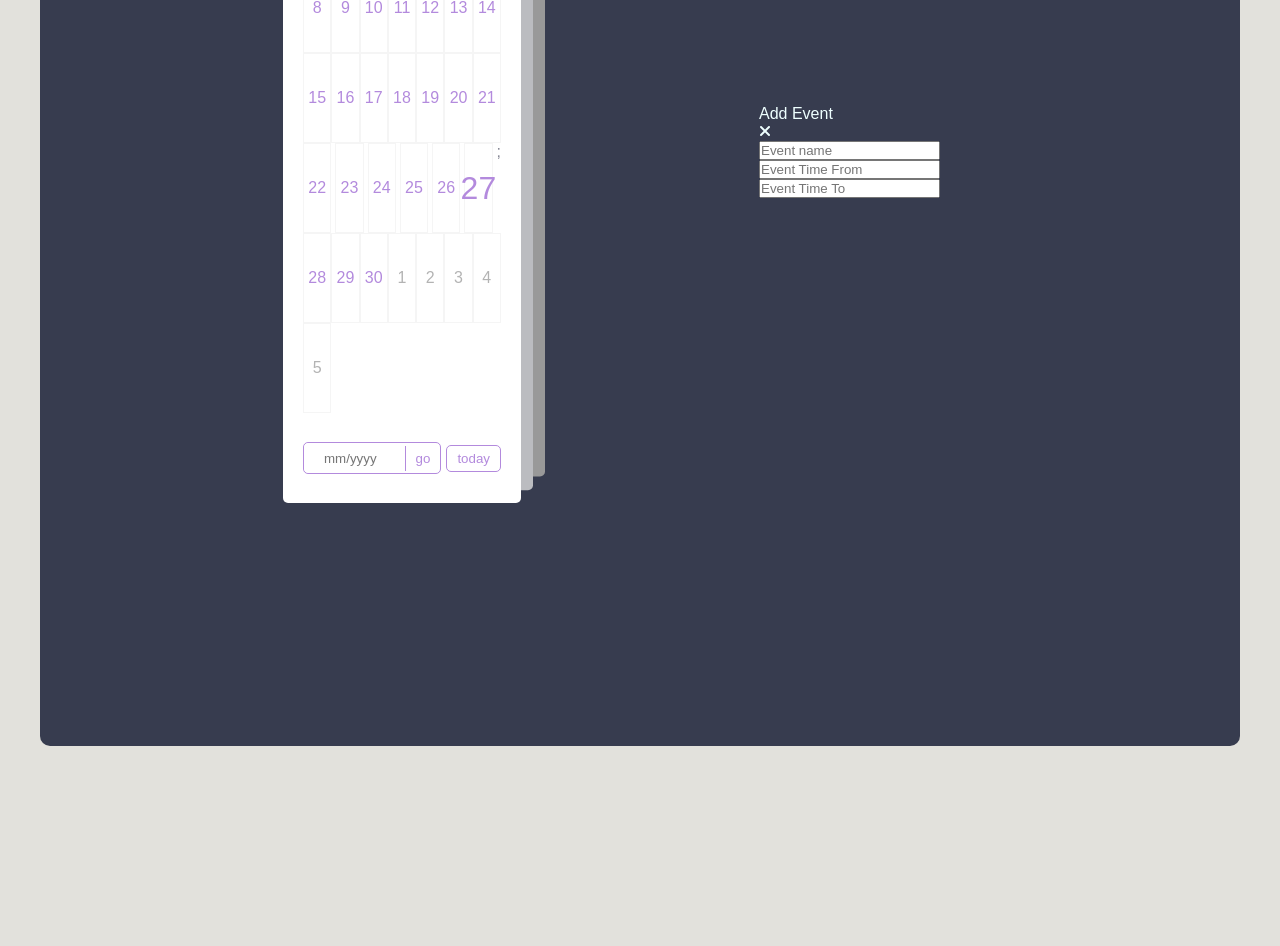
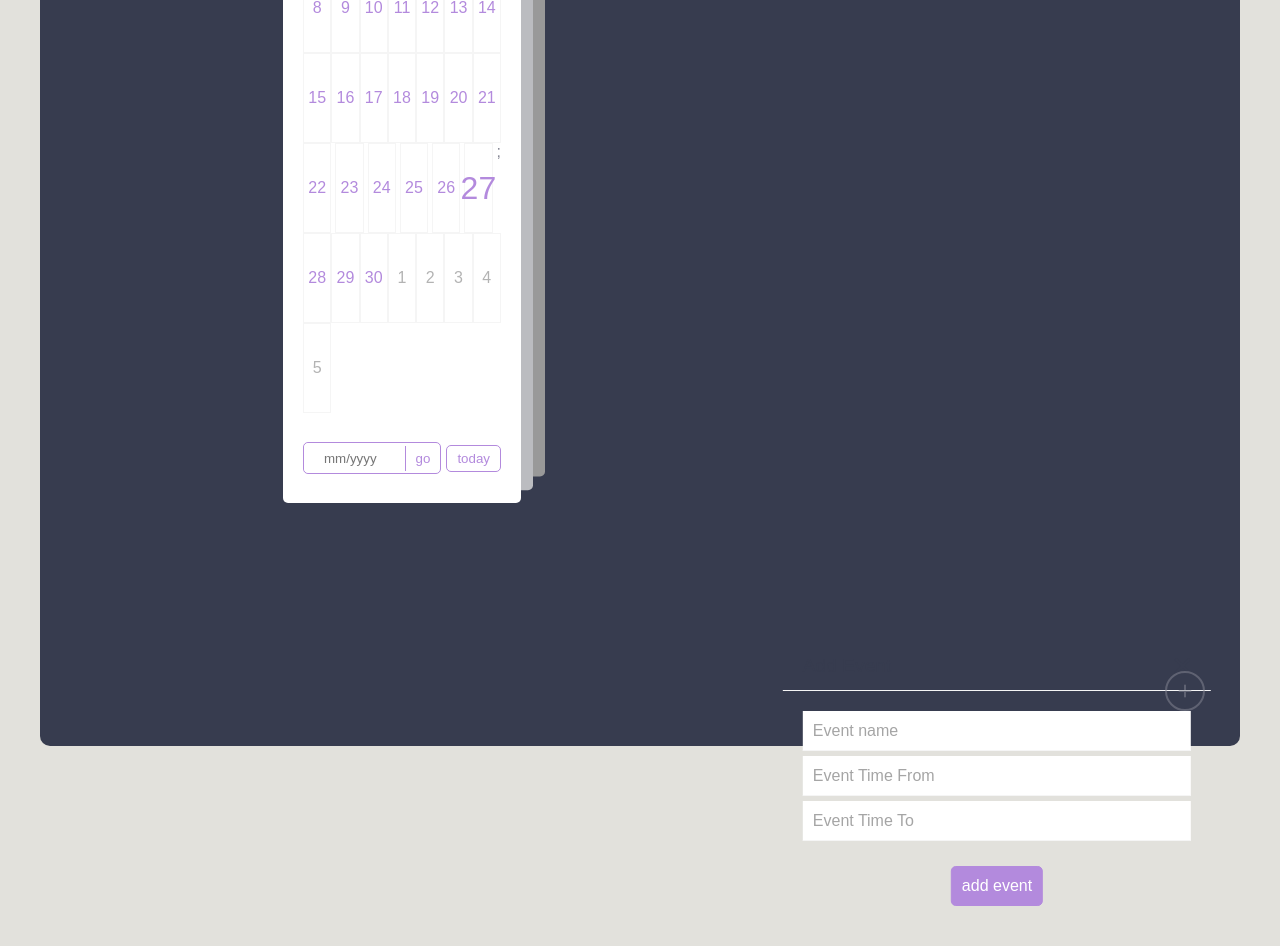
Before and after one commit to ludmiyula/Gestor-de-Puntos, a plain HTML site: page index.html in a window 1280 px wide. Shown: the part 620-1566 px from the top of the page. Before the commit the page ends 1366 px from the top, so only its background shows below. Drawn offline with Linux system fonts and the light colour scheme.

Commit message:
nuevos cambios

```diff
--- a/index.html
+++ b/index.html
@@ -136,9 +136,16 @@
                     placeholder="Event Time To"
                     class="event-time-to" />
                 </div>
+                <div class="add-event-footer">
+                <button class="add-event-btn"> add event</button>
                 </div>
             </div>
-     <!-- <div id="point-input">
+        </div>
+       <button class="add-event">
+        <i class="fas fa-plus"></i>
+       </button>
+
+         <!--<div id="point-input">
          <h2>Registrar Puntos: <span id="selected-date">Selecciona una fecha</span></h2>
          <input type="number" id="points" placeholder="Ingresa los puntos">
          <button onclick="addPoints()">Añadir Puntos</button>
--- a/script.js
+++ b/script.js
@@ -145,3 +145,6 @@ function gotoDate() {
     }
     alert("invalid date");
 }
+const addEventBtn = document.querySelector(".add-event"),
+  addEvenConteiner = document.querySelector(".add-event-wrapper"),
+  addEventCloseBtn = document.querySelector(".close");
--- a/styles.css
+++ b/styles.css
@@ -309,3 +309,120 @@ background-color: #373c4f;
 .event:hover::after {
     display: flex;
 }
+.add-event-wrapper{
+    position: absolute;
+    bottom: 100px;
+    left: 50%;
+    width: 90%;
+    max-height: 0;
+    overflow: 5px;
+    background-color: #fff;
+    transform: translate(-50%);
+    transition: max-height 0.5s;
+}
+.add-event-wrapper.active{
+    max-height: 300px;
+}
+.add-event-header{
+    width: 100%;
+    height: 50px;
+    display: flex;
+    align-items: center;
+    justify-content: space-between;
+    padding: 0 20px;
+    color: #373c4f;
+    border-bottom: 1px solid #f5f5f5;
+}
+.add-event-header .close{
+    font-size: 1.5rem;
+    cursor: pointer;
+}
+.add-event-header .close:hover{
+    color: var(--primary-clr);
+}
+.add-event-header .title{
+    font-size: 1.2rem;
+    font-weight: 500;
+}
+.add-event-body{
+    width: 100%;
+    height: 100%;
+    display: flex;
+    flex-direction: column;
+    gap: 5px;
+    padding: 20px;
+}
+.add-event-body .add-event-input{
+    width: 100%;
+    height: 40px;
+    display: flex;
+    align-items: center;
+    justify-content: space-between;
+    gap: 10px;
+}
+.add-event-body .add-event-input input{
+    width: 100%;
+    height: 100%;
+    outline: none;
+    border: none;
+    border-bottom: 1px solid #f5f5f5;
+    padding: 0 10px;
+    font-size: 1rem;
+    font-weight: 400;
+    color: #373c4f;
+}
+.add-event-body .add-event-input input::placeholder{
+    color: #a5a5a5;
+}
+.add-event-body .add-event-input input:focus{
+    border-color: var(--primary-clr);
+}
+.add-event-body .add-event-input input:focus::placeholder{
+    color: var(--primary-clr);
+}
+.add-event-footer{
+    display: flex;
+    align-items: center;
+    justify-content: center;
+    padding: 20px;
+}
+.add-event-btn{
+    height: 40px;
+    font-size: 1rem;
+    font-weight: 500;
+    outline: none;
+    border: none;
+    color:#fff;
+    background-color: var(--primary-clr);
+    border-radius: 5px;
+    cursor: pointer;
+    padding: 5px 10px;
+    border: 1px solid var(--primary-clr);
+}
+.add-event-btn:hover{
+    color: var(--primary-clr);
+    background-color: transparent;
+}
+.add-event{
+    position: absolute;
+    bottom: 30px;
+    right: 30px;
+    width: 40px;
+    height: 40px;
+    display: flex;
+    align-items: center;
+    justify-content: center;
+    font-size:  1rem;
+    color: #878895;
+    border: 2px solid #878895;
+    opacity: 0.5;
+    border-radius: 50%;
+    background-color: transparent;
+    cursor: pointer;
+}
+.add-event:hover {
+    opacity: 1;
+}
+.add-event i {
+    pointer-events: none;
+}
```
Lines whose indentation alone changed are shown as unchanged.
